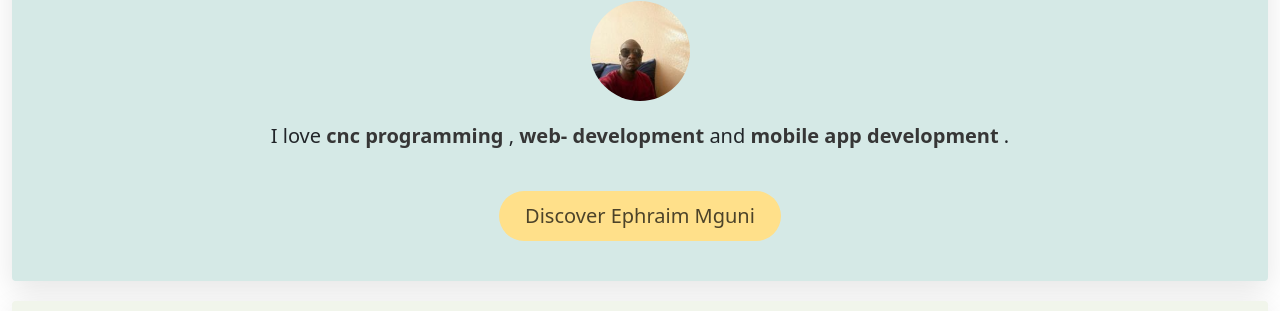
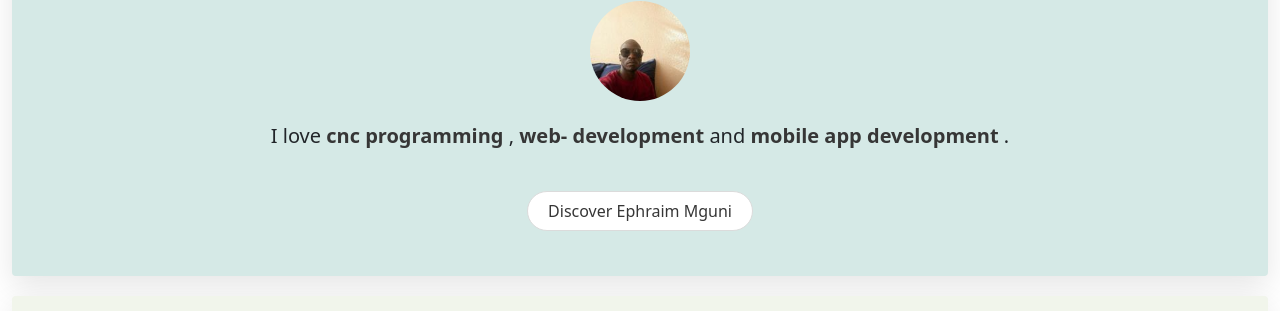
Before and after one commit to Mguniephraim/My_profile, a plain HTML site: page index.html in a window 1280 px wide. Shown: the part 154-465 px from the top of the page. Drawn offline with nearby package versions, Linux system fonts and the light colour scheme.

Commit message:
first commit

```diff
--- a/index.html
+++ b/index.html
@@ -49,7 +49,7 @@
             <p>I love <strong>cnc programming</strong> , <strong>web- development</strong> and <strong>mobile app development</strong> .</p>
 
             <a href="http://www.mguni.xyz" class="btn- blue " target="_blank">
-                <button class="button is-warning is-rounded is-medium" id="steel">Discover Ephraim Mguni</button>
+                <button class="button is-rounded" id="steel">Discover Ephraim Mguni</button>
             </a>
 
         </div>
```
